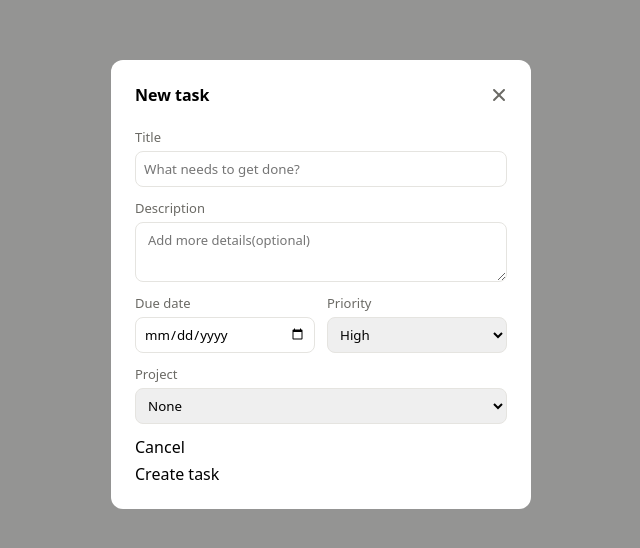
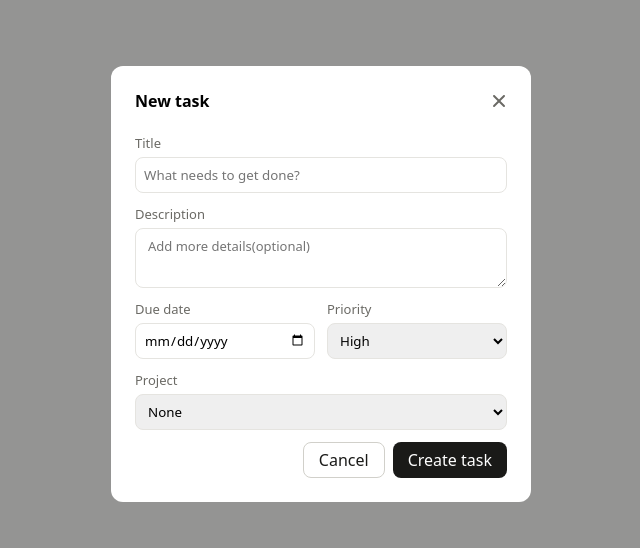
Before and after one commit to AlainRegisDev88/to-do-app, a React (Vite) app in the folder to-do-app/: page /new-task in a window 1280 px wide. Shown: the part 116-664 px from the top of the page, without its empty margins (319-959 px from the left). Built offline with nearby package versions, Linux system fonts and the light colour scheme.

Commit message:
style action section and the buttons

```diff
--- a/to-do-app/src/components/NewTask.css
+++ b/to-do-app/src/components/NewTask.css
@@ -121,9 +121,32 @@
     box-sizing: border-box;
 }
 
-.
+.action-section{
+    display: flex;
+    flex-direction: row;
+    justify-content: end;
+    gap: 8px;
+}
 
+.action-section .cancel-button{
+    display: flex;
+    align-items: center;
+    background-color: var(--fill-secondary-bg);
+    border: 1px solid var(--fill-secondary-border);
+    color: var(--text-primary);
+    height: var(--control-height);
+    padding: 0 15px;
+    border-radius: var(--radius-sm);
+    cursor: pointer;
+}
 
-Alignment	right-aligned, 8px gap
-Cancel button	secondary style — transparent bg, 1px #D1D0CA border
-Create button	primary style — #1A1A18 bg, #FFFFFF text
+.action-section .create-task-button{
+    display: flex;
+    align-items: center;
+    background-color: var(--fill-primary);
+    color: var(--on-primary);
+    height: var(--control-height);
+    padding: 0 15px;
+    border-radius: var(--radius-sm);
+    cursor: pointer;
+}
```
